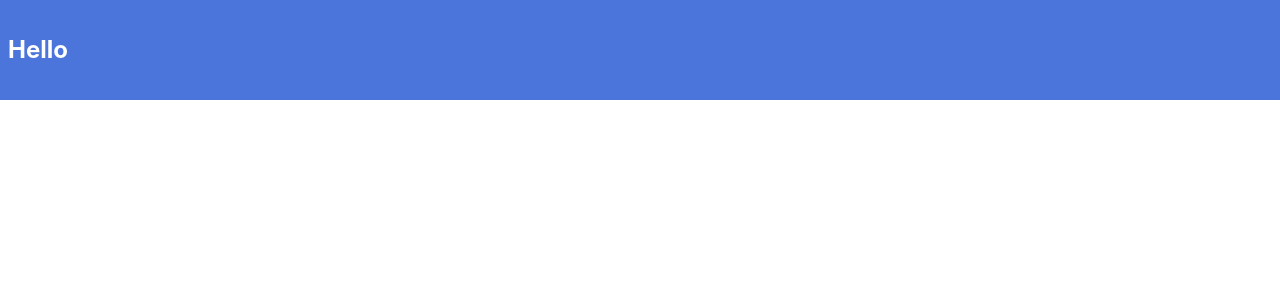
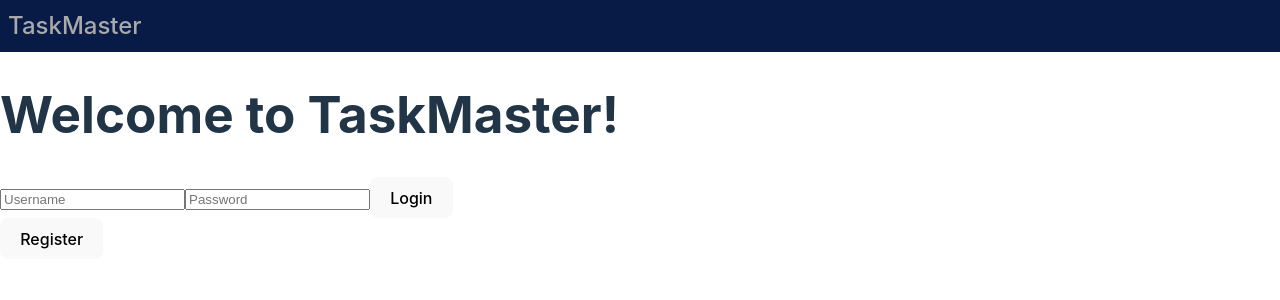
Before and after one commit to buchristo/Taskmaster, a React (Vite) app in the folder Frontend/taskmasterfront/: page / in a window 1280 px wide. Shown: the top 300 px of the page. Built offline with nearby package versions, Linux system fonts and the light colour scheme.

Commit message:
implement basic header and landing page with login form with placeholder inputs and register button

```diff
--- a/Frontend/taskmasterfront/src/components/Header.css
+++ b/Frontend/taskmasterfront/src/components/Header.css
@@ -1,19 +1,12 @@
-.Header {
-  width: 100%;
-  background-color: rgb(76, 117, 219);
-  color: white;
-  font-size: 1.5rem;
-  font-weight: bold;
-}
-
 .Header nav ul {
   margin: 0;
   padding: 0;
+  width: 100%;
   list-style-type: none;
   display: flex;
   align-items: center;
   padding: 0.5rem;
-  background-color: rgb(76, 117, 219);
+  background-color: rgb(8, 26, 70);
   color: white;
   font-size: 1.5rem;
   font-weight: bold;
--- a/Frontend/taskmasterfront/src/components/Header.jsx
+++ b/Frontend/taskmasterfront/src/components/Header.jsx
@@ -8,7 +8,7 @@ function Header() {
     <nav>
       <ul>
         <li className="grow">
-          <p>Hello</p>
+          <Link to="/">TaskMaster</Link>
         </li>
       </ul>
     </nav>
--- a/Frontend/taskmasterfront/src/index.css
+++ b/Frontend/taskmasterfront/src/index.css
@@ -5,22 +5,13 @@
 
   color-scheme: light dark;
   color: rgba(255, 255, 255, 0.87);
-  background-color: #242424;
+  background-color: #2c2b2b;
 
   font-synthesis: none;
   text-rendering: optimizeLegibility;
   -webkit-font-smoothing: antialiased;
   -moz-osx-font-smoothing: grayscale;
   -webkit-text-size-adjust: 100%;
-}
-
-a {
-  font-weight: 500;
-  color: #646cff;
-  text-decoration: inherit;
-}
-a:hover {
-  color: #535bf2;
 }
 
 body {
@@ -31,6 +22,15 @@ body {
   -webkit-font-smoothing: antialiased;
   -moz-osx-font-smoothing: grayscale;
   background-color: rgb(255, 255, 255);
+}
+
+a {
+  font-weight: 500;
+  color: darkgray;
+  text-decoration: inherit;
+}
+a:hover {
+  color: #535bf2;
 }
 
 h1 {
--- a/Frontend/taskmasterfront/src/main.jsx
+++ b/Frontend/taskmasterfront/src/main.jsx
@@ -5,12 +5,19 @@ import { createBrowserRouter, RouterProvider } from 'react-router-dom'
 import './index.css'
 import Header from './components/Header.jsx'
 import ErrorPage from './pages/ErrorPage.jsx'
+import WelcomePage from './pages/WelcomePage.jsx'
 
 const router = createBrowserRouter([
   {
     path: "/",
     element: <Header />,
-    errorElement: <ErrorPage />,
+    children: [
+      {
+        index: true,
+        element: <WelcomePage />
+      }
+    ],
+    errorElement: <ErrorPage />
   }
 ])
 
--- /dev/null
+++ b/Frontend/taskmasterfront/src/pages/WelcomePage.jsx
@@ -0,0 +1,15 @@
+
+export default function WelcomePage(){
+
+    return <>
+    <div>
+        <h1>Welcome to TaskMaster!</h1>
+        <form>
+            <input type="text" placeholder="Username" />
+            <input type="text" placeholder="Password"/>
+            <button>Login</button>
+        </form>
+        <button>Register</button>
+    </div>
+    </>
+}
```
